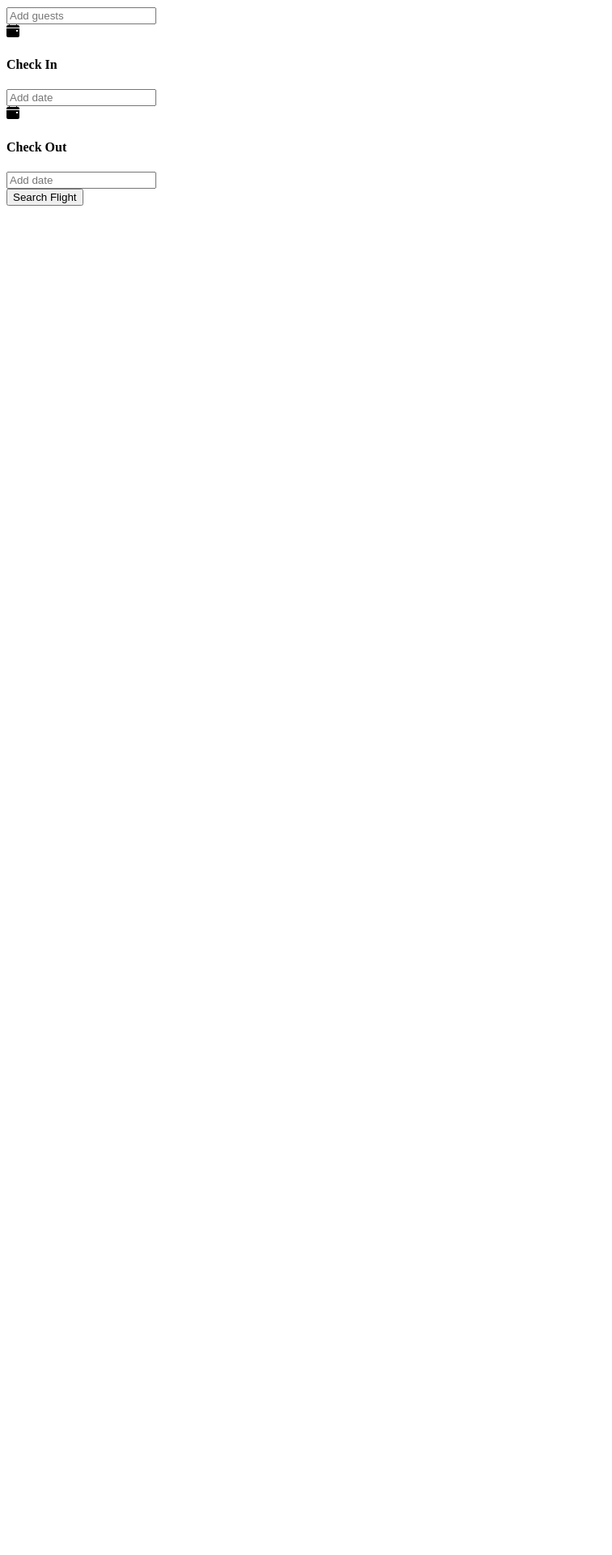
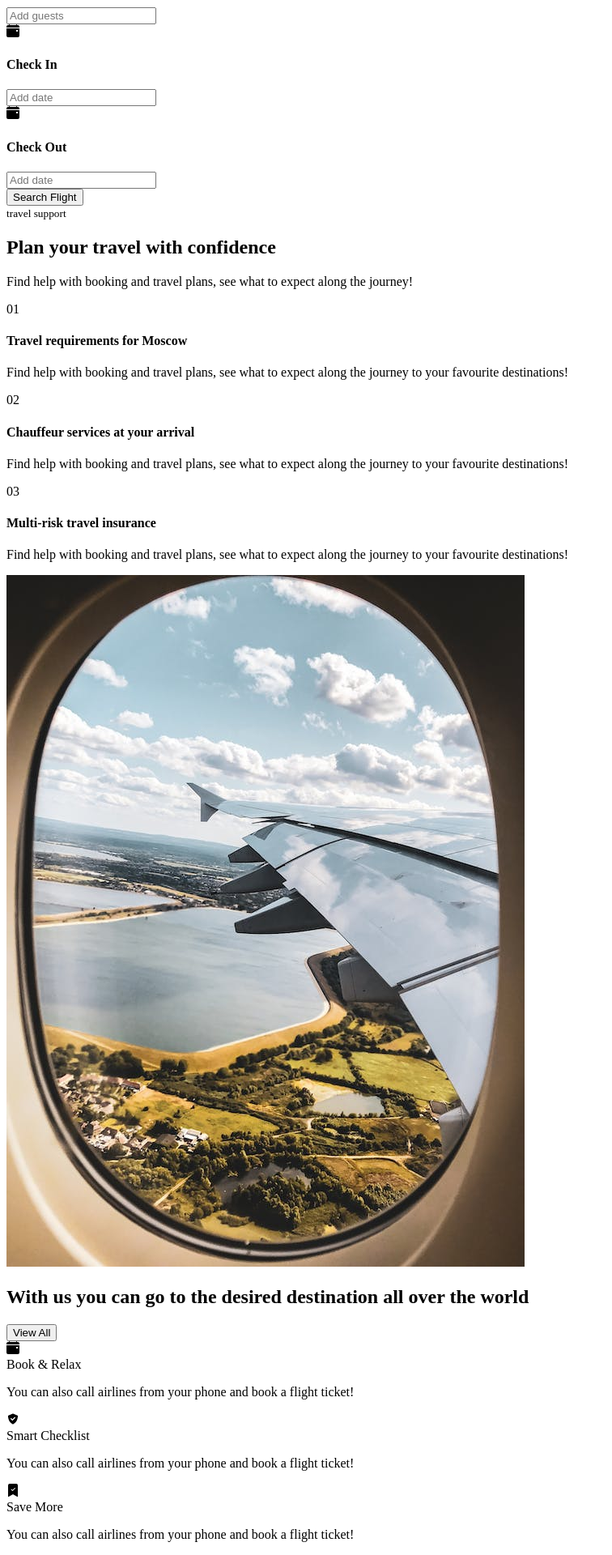
Before and after one commit to StrahilDimitrov/Airline_Offers, a React (Vite) app in the folder airline/: page / in a window 1280 px wide. Shown: the part 3582-5502 px from the top of the page at 81% size, without its empty margins (0-756 px from the left). Before the commit the page ends 3844 px from the top, so only its background shows below. Built offline with nearby package versions, Linux system fonts and the light colour scheme; the HTML template or start-up script is replaced by a standard one.

Commit message:
component

```diff
--- a/airline/src/App.jsx
+++ b/airline/src/App.jsx
@@ -16,8 +16,8 @@ const App = () => {
             <Navbar/>
             <Home/>
             <Search/>
-            {/*<Support/>*/}
-            {/*<Info/>*/}
+            <Support/>
+            <Info/>
             {/*<Lounge/>*/}
             {/*<Travelers/>*/}
             {/*<Subscribers/>*/}
--- a/airline/src/Components/Info/Info.jsx
+++ b/airline/src/Components/Info/Info.jsx
@@ -1,8 +1,44 @@
 import React from "react";
+import {BsFillCalendarEventFill, BsFillBookmarkCheckFill} from 'react-icons/bs';
+import {BiSolidCheckShield} from 'react-icons/bi';
 
 const Info = () => {
     return(
-        <div>Info</div>
+        <div className="info section">
+            <div className="infoContainer container">
+
+                <div className="titleDiv flex">
+                    <h2>With us you can go to the desired destination all over the world</h2>
+                    <button className="btn">
+                        View All
+                    </button>
+                </div>
+
+                <div className="cardsDiv grid">
+                    <div className="singleCard grid">
+                        <div className="iconDiv flex">
+                            <BsFillCalendarEventFill className="icon"/>
+                        </div>
+                        <span className="cardTitle">Book & Relax</span>
+                        <p>You can also call airlines from your phone and book a flight ticket!</p>
+                    </div>
+                    <div className="singleCard grid">
+                        <div className="iconDiv flex colorOne">
+                            <BiSolidCheckShield className="icon"/>
+                        </div>
+                        <span className="cardTitle">Smart Checklist</span>
+                        <p>You can also call airlines from your phone and book a flight ticket!</p>
+                    </div>
+                    <div className="singleCard grid">
+                        <div className="iconDiv flex colorTwo">
+                            <BsFillBookmarkCheckFill className="icon"/>
+                        </div>
+                        <span className="cardTitle">Save More</span>
+                        <p>You can also call airlines from your phone and book a flight ticket!</p>
+                    </div>
+                </div>
+            </div>
+        </div>
     )
 }
 
--- a/airline/src/Components/Lounge/Lounge.jsx
+++ b/airline/src/Components/Lounge/Lounge.jsx
@@ -1,8 +1,28 @@
 import React from "react";
+import loungePics from '../../assets/lounge.jpg';
 
 const Lounge = () => {
     return(
-        <div>Lounge</div>
+        <div className="lounge container section">
+            <div className="sectionContainer grid">
+
+                <div className="imgDiv">
+                    <img src={loungePics}/>
+                </div>
+
+                <div className="textDiv">
+                    <h2>Unaccompanied Minor Lounge</h2>
+                </div>
+
+                <div className="grids grid">
+                    <div className="singleGrid">
+                        <span className="gridTitle">
+                            Help through the airport
+                        </span>
+                    </div>
+                </div>
+            </div>
+        </div>
     )
 }
 
--- a/airline/src/Components/Navbar/Navbar.jsx
+++ b/airline/src/Components/Navbar/Navbar.jsx
@@ -16,6 +16,17 @@ const Navbar = () => {
         setActive('navBarMenu');
     }
 
+    const[noBg, addBg] = useState('navBarTwo')
+    const addBgColor = () => {
+        if(window.scrollY >= 10){
+            addBg('navBarTwo navbar_With_Bg');
+        }
+        else{
+            addBg('navBarTwo');
+        }
+    }
+    window.addEventListener('scroll', addBgColor);
+
     return (
         <div className="navBar flex">
             <div className="navBarOne flex">
@@ -32,7 +43,7 @@ const Navbar = () => {
                 </div>
             </div>
 
-            <div className="navBarTwo flex">
+            <div className={noBg}>
                 <div className="logoDiv">
                     <img src={logo} className="logo"/>
                 </div>
--- a/airline/src/Components/Support/Support.jsx
+++ b/airline/src/Components/Support/Support.jsx
@@ -1,8 +1,46 @@
 import React from "react";
+import gridPics from '../../assets/grid.jpg';
 
 const Support = () => {
-    return(
-        <div>Support</div>
+    return (
+        <div className="support container section">
+            <div className="sectionContainer">
+
+                <div className="tittlesDiv">
+                    <small>travel support</small>
+                    <h2>Plan your travel with confidence</h2>
+                    <p>Find help with booking and travel plans,
+                        see what to expect along the journey!</p>
+                </div>
+
+                <div className="infoDiv grid">
+                    <div className="textDiv grid">
+                        <div className="singleInfo">
+                            <span className="number">01</span>
+                            <h4>Travel requirements for Moscow</h4>
+                            <p>Find help with booking and travel plans, see what to expect along
+                                the journey to your favourite destinations!</p>
+                        </div>
+                        <div className="singleInfo">
+                            <span className="number colorOne">02</span>
+                            <h4>Chauffeur services at your arrival</h4>
+                            <p>Find help with booking and travel plans, see what to expect along
+                                the journey to your favourite destinations!</p>
+                        </div>
+                        <div className="singleInfo">
+                            <span className="number colorTwo">03</span>
+                            <h4>Multi-risk travel insurance</h4>
+                            <p>Find help with booking and travel plans, see what to expect along
+                                the journey to your favourite destinations!</p>
+                        </div>
+                    </div>
+
+                    <div className="imgDiv">
+                        <img src={gridPics}/>
+                    </div>
+                </div>
+            </div>
+        </div>
     )
 }
 
```
